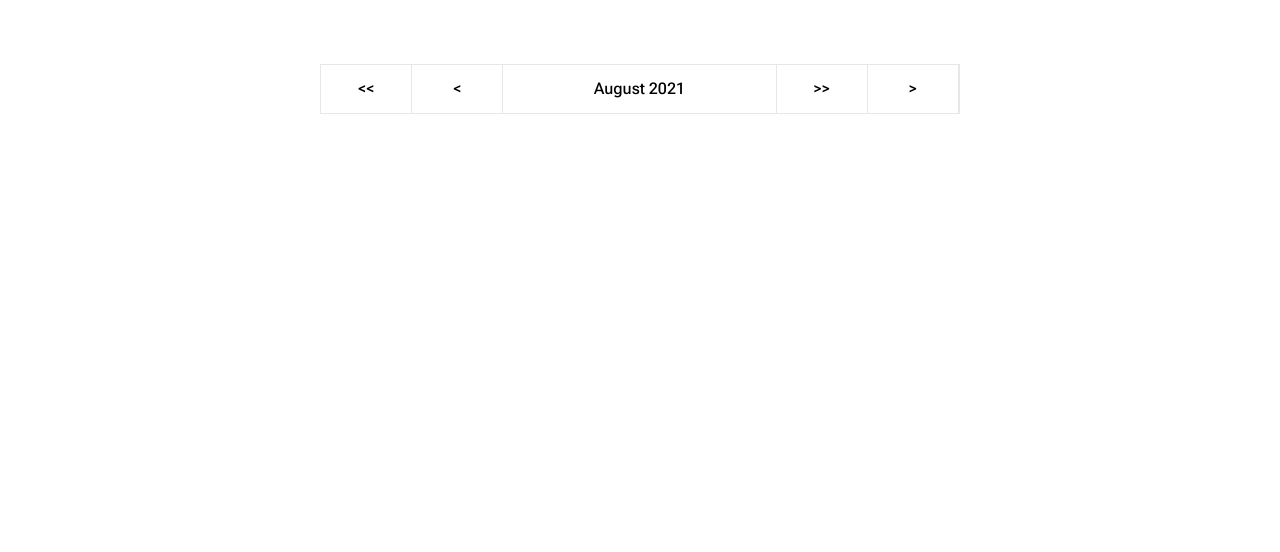
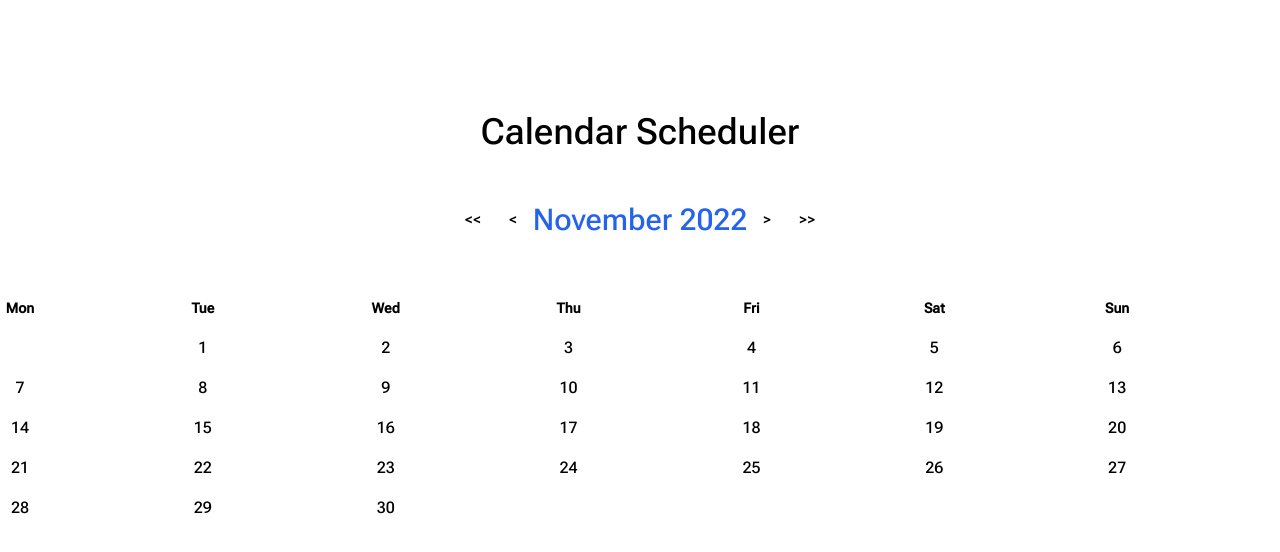
Before and after one commit to micTrb/synthwave-calendar, a React (Vite) app: page / in a window 1280 px wide. Shown: the top 552 px of the page. Built offline with nearby package versions, Linux system fonts and the light colour scheme.

Commit message:
calendar done

```diff
--- a/package.json
+++ b/package.json
@@ -10,6 +10,7 @@
   },
   "dependencies": {
     "clsx": "^1.2.1",
+    "date-fns": "^2.29.3",
     "react": "^18.2.0",
     "react-dom": "^18.2.0"
   },
--- a/src/App.tsx
+++ b/src/App.tsx
@@ -3,9 +3,12 @@ import Calendar from './components/Calendar';
 
 const App = () => {
 
+  const [currentDate, setCurrentDate] = useState(new Date());
+
   return (
     <div className="flex flex-col items-center mt-16">
-      <Calendar/>
+      <h1 className="text-4xl my-12">Calendar Scheduler</h1>
+      <Calendar value={currentDate} onChange={setCurrentDate} />
     </div>
   )
 }
--- a/src/components/Calendar.tsx
+++ b/src/components/Calendar.tsx
@@ -1,20 +1,64 @@
+import React from "react";
+import Cell from "./Cell";
 
+import { weekdays } from "../configs/Weekdays";
+import {
+  startOfMonth,
+  endOfMonth,
+  differenceInDays,
+  sub,
+  format,
+  add,
+} from "date-fns";
+import { Header } from "./Header";
 
-import React from 'react'
-import Cell from './Cell';
-
-const Calendar = () => {
-  return (
-    <div className="border w-1/2">
-      <div className="grid grid-cols-7 items-center justify-center text-center">
-        <Cell>{"<<"}</Cell>
-        <Cell>{"<"}</Cell>
-        <Cell className="col-span-3">{"August 2021"}</Cell>
-        <Cell>{">>"}</Cell>
-        <Cell>{">"}</Cell>
-      </div>
-    </div>
-  )
+interface Props {
+  value?: Date;
+  onChange?: (value: Date) => void;
 }
 
-export default Calendar
+const Calendar: React.FC<Props> = ({ value = new Date(), onChange }) => {
+  const startDate = startOfMonth(value);
+  const endDate = endOfMonth(value);
+  const numDays = differenceInDays(endDate, startDate) + 1;
+
+  const prefixDays = startDate.getDay() - 1;
+  const suffixDays = 7 - endDate.getDay();
+
+  const prevMonth = () => onChange && onChange(sub(value, { months: 1 }));
+  const addMonth = () => onChange && onChange(add(value, { months: 1 }));
+
+  const prevYear = () => onChange && onChange(sub(value, { years: 1 }));
+  const addYear = () => onChange && onChange(add(value, { years: 1 }));
+
+  return (
+    <>
+      <Header value={value} onChange={onChange} />
+
+      <div className="mt-12 w-full">
+        <div className="grid grid-cols-7 items-center justify-center text-center">
+          {weekdays.map((day, index) => (
+            <Cell key={index} className="text-sm font-semibold">
+              {day}
+            </Cell>
+          ))}
+
+          {Array.from({ length: prefixDays }).map((_, index) => {
+            return <Cell key={index} />;
+          })}
+
+          {Array.from({ length: numDays }).map((_, index) => {
+            const date = index + 1;
+            return <Cell key={date} className="">{date}</Cell>;
+          })}
+
+          {Array.from({ length: suffixDays }).map((_, index) => {
+            return <Cell key={index} />;
+          })}
+        </div>
+      </div>
+    </>
+  );
+};
+
+export default Calendar;
--- a/src/components/Cell.tsx
+++ b/src/components/Cell.tsx
@@ -2,13 +2,19 @@ import React from 'react'
 import clsx from 'clsx';
 
 interface Props extends React.PropsWithChildren {
+    onClick?: () => void
     className?: string
 }
 
-const Cell:React.FC<Props> = ({className, children}) => {
+const Cell:React.FC<Props> = ({onClick, className, children}) => {
   return (
-    <div className={clsx(`h-12 flex items-center
-    justify-center border-r`,className)}>
+    <div
+      onClick={onClick}
+      className={clsx(
+        `h-10 w-10 flex items-center justify-center select-none transition-colors`,
+        //
+
+        className)}>
       {children}
     </div>
   )
--- /dev/null
+++ b/src/components/Header.tsx
@@ -0,0 +1,29 @@
+import React from "react";
+import Cell from "./Cell";
+
+import { sub, format, add } from "date-fns";
+
+interface Props {
+  value?: Date;
+  onChange?: (value: Date) => void;
+}
+
+export const Header: React.FC<Props> = ({ value = new Date(), onChange }) => {
+  const prevMonth = () => onChange && onChange(sub(value, { months: 1 }));
+  const addMonth = () => onChange && onChange(add(value, { months: 1 }));
+
+  const prevYear = () => onChange && onChange(sub(value, { years: 1 }));
+  const addYear = () => onChange && onChange(add(value, { years: 1 }));
+
+  return (
+    <div className="w-full flex flex-row items-center justify-center text-center">
+
+
+      <Cell onClick={prevYear}>{"<<"}</Cell>
+      <Cell onClick={prevMonth}>{"<"}</Cell>
+      <h1 className="text-3xl text-blue-600">{format(value, "LLLL yyyy")}</h1>
+      <Cell onClick={addMonth}>{">"}</Cell>
+      <Cell onClick={addYear}>{">>"}</Cell>
+    </div>
+  );
+};
--- /dev/null
+++ b/src/configs/Weekdays.ts
@@ -0,0 +1,12 @@
+import { Weekday } from '../../types';
+
+
+export const weekdays: Array<string> = [
+    "Mon",
+    "Tue",
+    "Wed",
+    "Thu",
+    "Fri",
+    "Sat",
+    "Sun"
+]
--- /dev/null
+++ b/types.ts
@@ -0,0 +1,7 @@
+export interface Date {
+    day: number;
+}
+
+export interface Weekday {
+    letter: string;
+}
```
Also changed, not shown: 1 other file (tests, documents, lock files or other folders).
